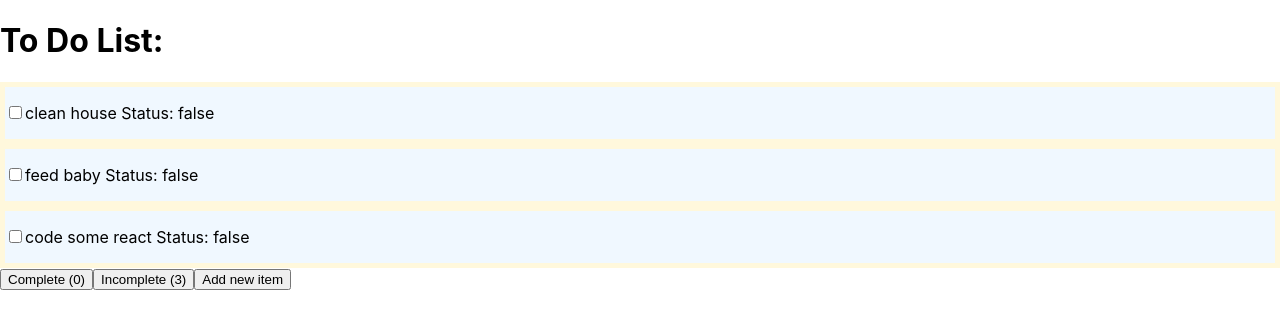
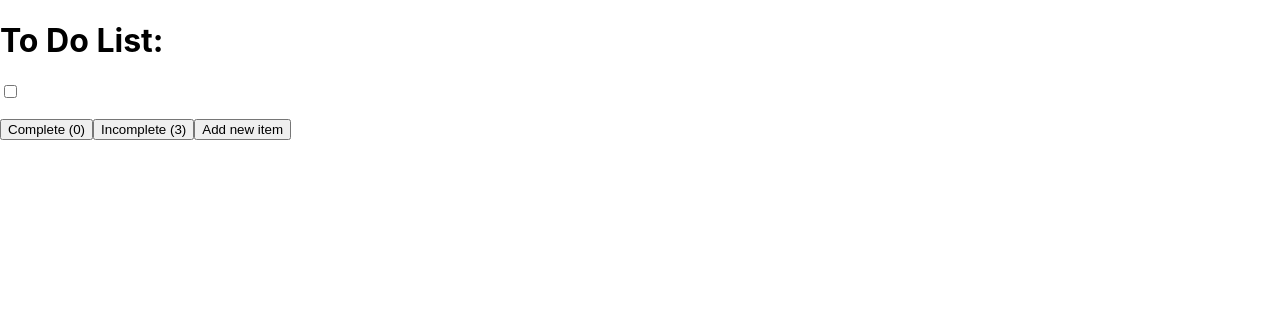
Before and after one commit to ocjarman/react-homework, a React (Create React App) app: page / in a window 1280 px wide. Shown: the top 328 px of the page. Built offline with nearby package versions, Linux system fonts and the light colour scheme.

Commit message:
weekend homework stop point

```diff
--- a/src/SingleToDo.jsx
+++ b/src/SingleToDo.jsx
@@ -1,53 +1,77 @@
-import React from "react";
-import PropTypes from "prop-types"
+import React, { useState } from "react";
+//completed task strike
+const crossOut = {textDecoration: 'line-through'}
 
-const SingleToDo = (props) => {
-    const toDoStyles = {
-        backgroundColor: 'aliceBlue',
-        border: '5px solid cornSilk',
-        textDecoration: 'none'
-    }
 
-    const changeStatus = () => {
-        console.log('hello')
-        //how to change the status on the item when clicked
-        // if (props.items.id === )
-        // let currentProp = props.items
-    }
+const SingleToDo = ({ toDoName, selectedFilter }) => {
 
-    const ToDo = (props) => {
-        return <p>{props.toDoName}</p>
-    }
+    //second arg is a func that alters useState
+    //value prop = will be unchecked(false) by default, but set to true when checked
+    const [completed, setCompleted] = useState(false); // -> [thing, setThing]
 
-    //when the input checkbox is clicked, the item is crossed out
-    const handleClick = (event) => {
-        const itemStyle = event.target.parentElement.style
-        itemStyle.textDecoration ? itemStyle.removeProperty('text-decoration') : itemStyle.setProperty('text-decoration', 'line-through');
-        //how can i also make the specific item's status change in the same on
-        changeStatus();
-    }
+    //toggling the value of completed thru useState
+    const toggleCompleted = () => {
+        setCompleted(!completed);
+      };
 
-  return (
-    <div>
-        {props.items.map((item) => {
-          return (
-           <div style={toDoStyles}>
-                <p key={item.id} >
-                    <input type="checkbox" onClick={handleClick}></input>
-                    {item.toDoName} Status: {item.completed}
-                </p>
-                {/* <ToDo toDoName="clean car"/> */}
+      //if 'active' button is selected, completed items will not show, incomplete ones WILL
+      if (selectedFilter === 'active') {
+          return completed ? null : (
+            <div>
+               <input
+               type="checkbox"
+               onClick={toggleCompleted}
+               value={completed}
+               selectedFilter={selectedFilter} >
+               </input>
+            <p style={completed ? crossOut : null}>{toDoName}</p>
             </div>
           );
-        })}
-    </div>
-  );
+
+    //if 'completed' button is selected, completed items WILL render, incomplete ones will return empty string
+      } else if (selectedFilter === 'completed') {
+        return completed ? (
+            <div>
+               <input
+               type="checkbox"
+               onClick={toggleCompleted}
+               value={completed}
+               selectedFilter={selectedFilter}
+               checked>
+               </input>
+            <p style={completed ? crossOut : null}>{toDoName}</p>
+            </div>
+          ) : null;
+      } else {
+        //otherwise, return all items. if completed make sure they stay crossed out AND checked
+        return completed ? (
+            <div>
+               <input
+               type="checkbox"
+               onClick={toggleCompleted}
+               value={completed}
+               selectedFilter={selectedFilter}
+               checked>
+               </input>
+            <p style={completed ? crossOut : null}>{toDoName}</p>
+            </div>
+          ) : (
+            <div>
+               <input
+               type="checkbox"
+               onClick={toggleCompleted}
+               value={completed}
+               selectedFilter={selectedFilter} >
+               </input>
+            <p style={completed ? crossOut : null}>{toDoName}</p>
+            </div>
+          )
+      }
+
+
 };
 
-SingleToDo.propTypes = {
-    status: PropTypes.bool,
-    setStatus: PropTypes.func
-}
+
 
 
 export default SingleToDo;
```
